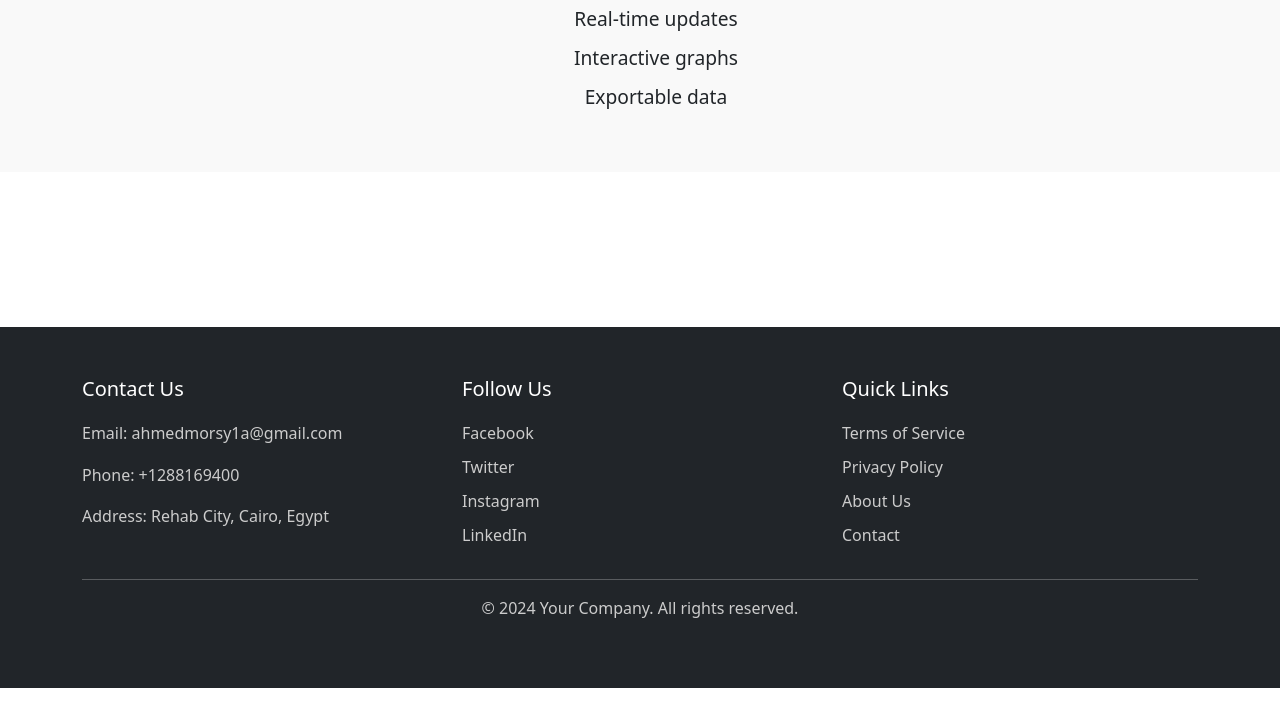
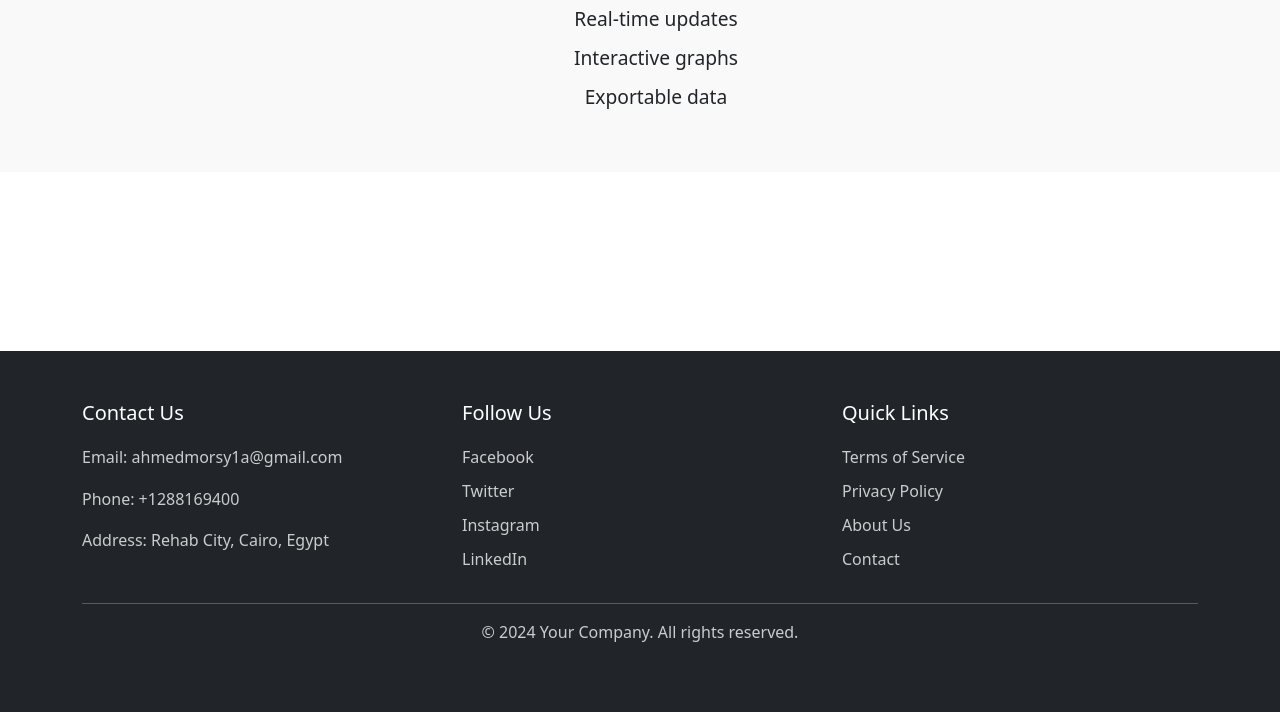
Before and after one commit to ahmedashraff26/transactions-dashboards, a plain HTML site: page index.html in a window 1280 px wide. Shown: the part 555-1267 px from the top of the page. Before the commit the page ends 1243 px from the top, so only its background shows below. Drawn offline with nearby package versions, Linux system fonts and the light colour scheme.

Commit message:
Add files via upload

```diff
--- a/index.html
+++ b/index.html
@@ -111,7 +111,7 @@
         </div>
     </section>
 
-    <footer class="site-footer bg-dark text-white">
+    <footer class="site-footer bg-dark text-white mt-4">
         <div class="container">
             <div class="row">
                 <div class="col-md-4 col-sm-12">
```
